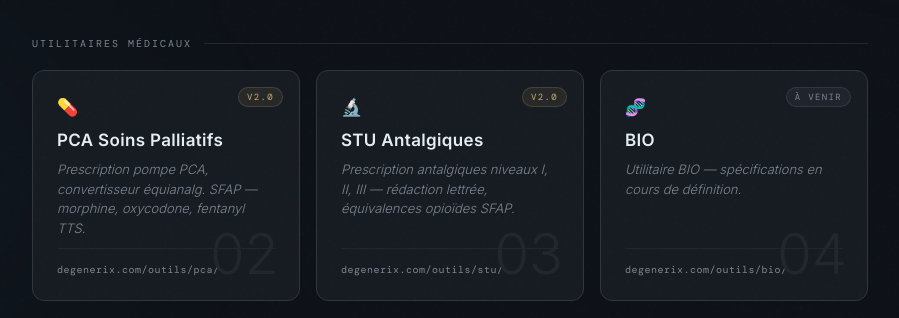
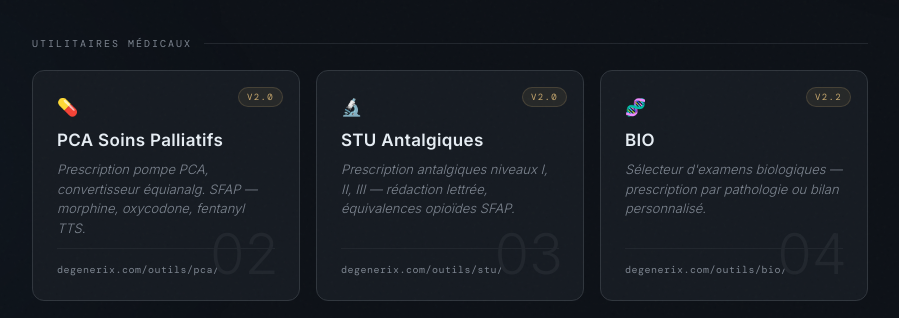
Before and after one commit to Degenerix/outils, a plain HTML site: page index.html in a window 1280 px wide. Shown: the part 482-800 px from the top of the page, without its empty margins (190-1089 px from the left). Drawn offline with nearby package versions, Linux system fonts and the light colour scheme; a web font is replaced by a local one.

Commit message:
Add files via upload

```diff
--- a/index.html
+++ b/index.html
@@ -370,14 +370,14 @@
       </a>
 
       <!-- BIO -->
-      <div class="card utility soon">
-        <span class="card-badge badge-soon">À venir</span>
+      <a class="card utility" href="https://degenerix.com/outils/bio/" target="_self">
+        <span class="card-badge badge-v2">v2.2</span>
         <div class="card-icon">🧬</div>
         <div class="card-title">BIO</div>
-        <div class="card-sub">Utilitaire BIO — spécifications en cours de définition.</div>
+        <div class="card-sub">Sélecteur d'examens biologiques — prescription par pathologie ou bilan personnalisé.</div>
         <div class="card-url">degenerix.com/outils/bio/</div>
         <div class="card-num">04</div>
-      </div>
+      </a>
 
     </div>
 
```
